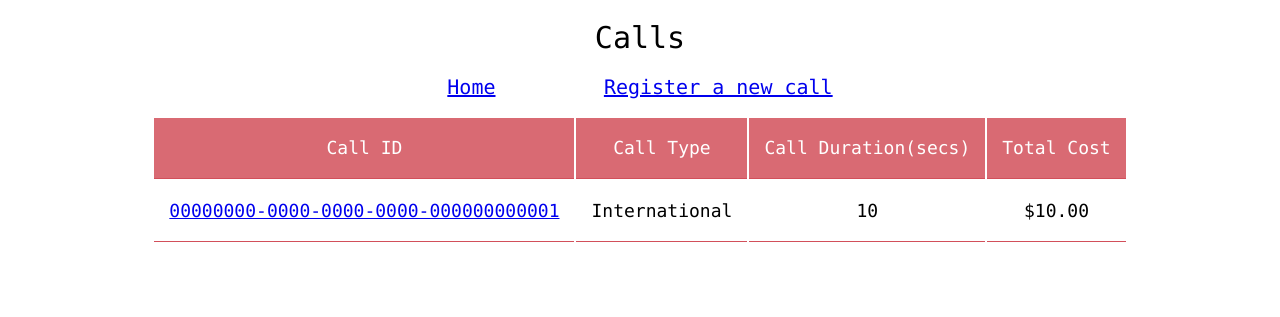
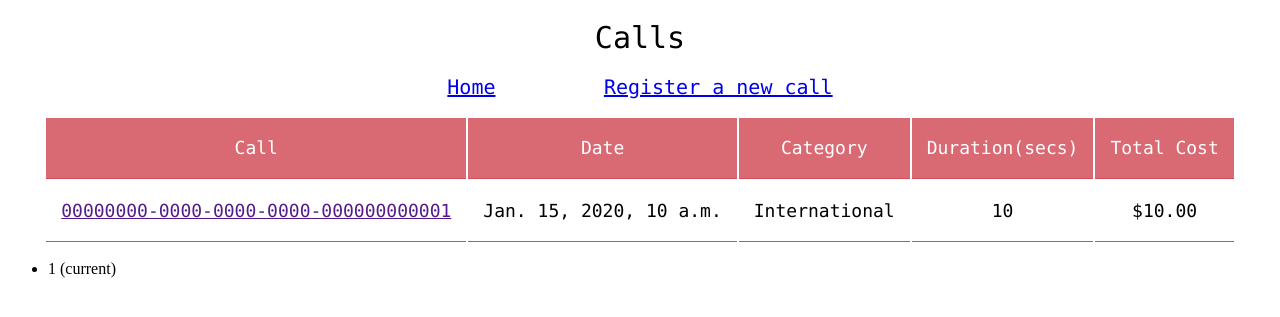
Before and after one commit to gurupratap-matharu/calls, a Django app: page /calls/ in a window 1280 px wide. Shown: the top 317 px of the page. Run offline with Django 3.2, Linux system fonts and the light colour scheme; tables that the repository leaves empty hold one stand-in row (values such as "Sample post"); parts of the project's set-up code (start-up, migrations or seed data) failed here and were passed over.

Commit message:
Fix broken links

```diff
--- a/mysite/calls/templates/calls/list.html
+++ b/mysite/calls/templates/calls/list.html
@@ -5,16 +5,18 @@
         <div style="overflow-x:auto;">
             <table>
                 <tr>
-                    <th>Call ID</th>
-                    <th>Call Type</th>
-                    <th>Call Duration(secs)</th>
+                    <th>Call</th>
+                    <th>Date</th>
+                    <th>Category</th>
+                    <th>Duration(secs)</th>
                     <th>Total Cost</th>
                 </tr>
                 {% for call in call_list %}
                     <tr>
                         <td style="text-align: center">
-                            <a href="{% url 'calls:detail' call.id %}">{{ call.id }}</a>
+                            <a href="{{ call.get_absolute_url }}">{{ call.id }}</a>
                         </td>
+                        <td style="text-align: center">{{ call.created_on }}</td>
                         <td style="text-align: center">{{ call.category }}</td>
                         <td style="text-align: center">{{ call.duration }}</td>
                         <td style="text-align: center">${{ call.cost|floatformat:2 }}</td>
@@ -22,6 +24,9 @@
                 {% endfor %}
             </table>
         </div>
+
+        {% include "includes/pagination.html" %}
+
     {% else %}
         <p>No calls are registered yet.</p>
     {% endif %}
```
Also changed, not shown: mysite/calls/templates/calls/detail.html (+6 -4 lines).
